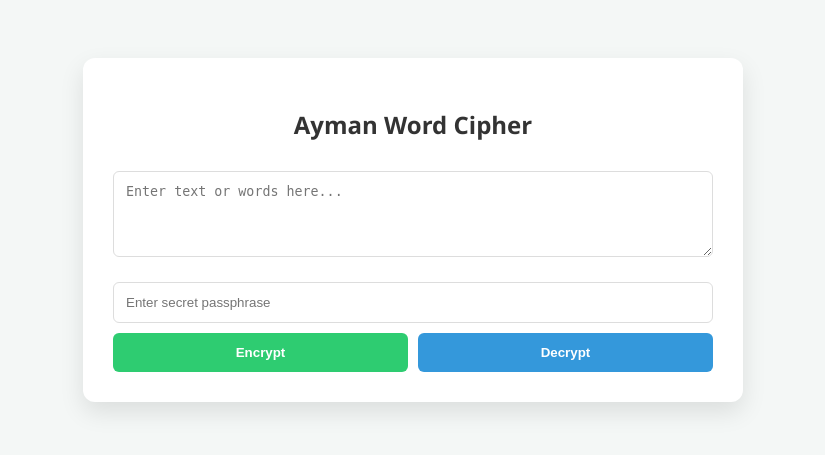
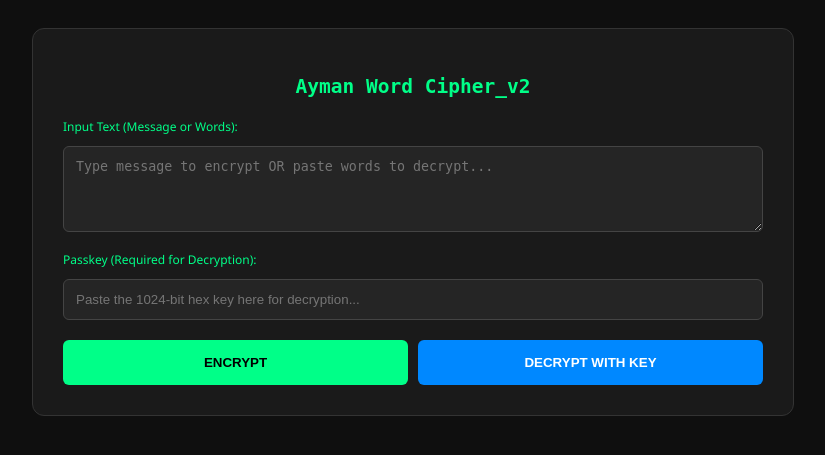
Before and after one commit to anon-nymouse/Cipher_app, a Flask app: page / in a window 1280 px wide. Shown: the top 455 px of the page, without its empty margins (227-1052 px from the left). Run offline with Flask 3, Linux system fonts and the light colour scheme.

Commit message:
Revamp index.html with new styles and structure
Updated the title, styles, and form elements for improved UI and functionality.

```diff
--- a/templates/index.html
+++ b/templates/index.html
@@ -2,35 +2,48 @@
 <html lang="en">
 <head>
     <meta charset="UTF-8">
-    <title>Ayman Word Cipher</title>
+    <title>1024-bit Nigga Cipher</title>
     <style>
-        body { font-family: 'Segoe UI', sans-serif; background: #f4f7f6; display: flex; justify-content: center; padding: 50px; }
-        .container { background: white; padding: 30px; border-radius: 12px; box-shadow: 0 10px 25px rgba(0,0,0,0.1); width: 100%; max-width: 600px; }
-        h2 { color: #333; text-align: center; }
-        textarea, input { width: 100%; padding: 12px; margin: 10px 0; border: 1px solid #ddd; border-radius: 6px; box-sizing: border-box; }
-        .btn-group { display: flex; gap: 10px; }
-        button { flex: 1; padding: 12px; border: none; border-radius: 6px; cursor: pointer; font-weight: bold; color: white; }
-        .enc-btn { background: #2ecc71; }
-        .dec-btn { background: #3498db; }
-        .result-box { margin-top: 25px; padding: 15px; background: #e8f4fd; border-left: 5px solid #3498db; word-wrap: break-word; }
+        body { font-family: 'Segoe UI', sans-serif; background: #0f0f0f; color: #e0e0e0; display: flex; justify-content: center; padding: 20px; }
+        .container { background: #1a1a1a; padding: 30px; border-radius: 12px; border: 1px solid #333; width: 100%; max-width: 700px; }
+        h2 { color: #00ff88; text-align: center; font-family: monospace; }
+        textarea, input { width: 100%; padding: 12px; margin: 10px 0; border: 1px solid #444; border-radius: 6px; background: #252525; color: #fff; box-sizing: border-box; }
+        .btn-group { display: flex; gap: 10px; margin-top: 10px; }
+        button { flex: 1; padding: 15px; border: none; border-radius: 6px; cursor: pointer; font-weight: bold; text-transform: uppercase; }
+        .enc-btn { background: #00ff88; color: #000; }
+        .dec-btn { background: #0088ff; color: #fff; }
+        .result-box { margin-top: 25px; padding: 15px; background: #222; border: 1px dashed #00ff88; border-radius: 6px; }
+        .key-display { font-size: 10px; color: #aaa; background: #111; padding: 10px; border-radius: 4px; border: 1px solid #444; overflow-wrap: break-word; }
+        label { font-size: 12px; color: #00ff88; }
     </style>
 </head>
 <body>
     <div class="container">
-        <h2>Ayman Word Cipher</h2>
+        <h2>Ayman Word Cipher_v2</h2>
         <form method="POST">
-            <textarea name="text" rows="4" placeholder="Enter text or words here..." required></textarea>
-            <input type="password" name="password" placeholder="Enter secret passphrase" required>
+            <label>Input Text (Message or Words):</label>
+            <textarea name="text" rows="4" placeholder="Type message to encrypt OR paste words to decrypt..." required></textarea>
+
+            <label>Passkey (Required for Decryption):</label>
+            <input type="text" name="passkey" placeholder="Paste the 1024-bit hex key here for decryption...">
+
             <div class="btn-group">
                 <button type="submit" name="action" value="encrypt" class="enc-btn">Encrypt</button>
-                <button type="submit" name="action" value="decrypt" class="dec-btn">Decrypt</button>
+                <button type="submit" name="action" value="decrypt" class="dec-btn">Decrypt with Key</button>
             </div>
         </form>
 
+        {% if key_out %}
+        <div class="result-box" style="border-color: #ffaa00;">
+            <label style="color: #ffaa00;">YOUR 1024-BIT KEY (SAVE THIS!):</label>
+            <div class="key-display">{{ key_out }}</div>
+        </div>
+        {% endif %}
+
         {% if result %}
         <div class="result-box">
-            <strong>{{ action_type }}:</strong>
-            <p>{{ result }}</p>
+            <label>{{ action_type }}:</label>
+            <p style="color: #fff; font-family: monospace;">{{ result }}</p>
         </div>
         {% endif %}
     </div>
```
